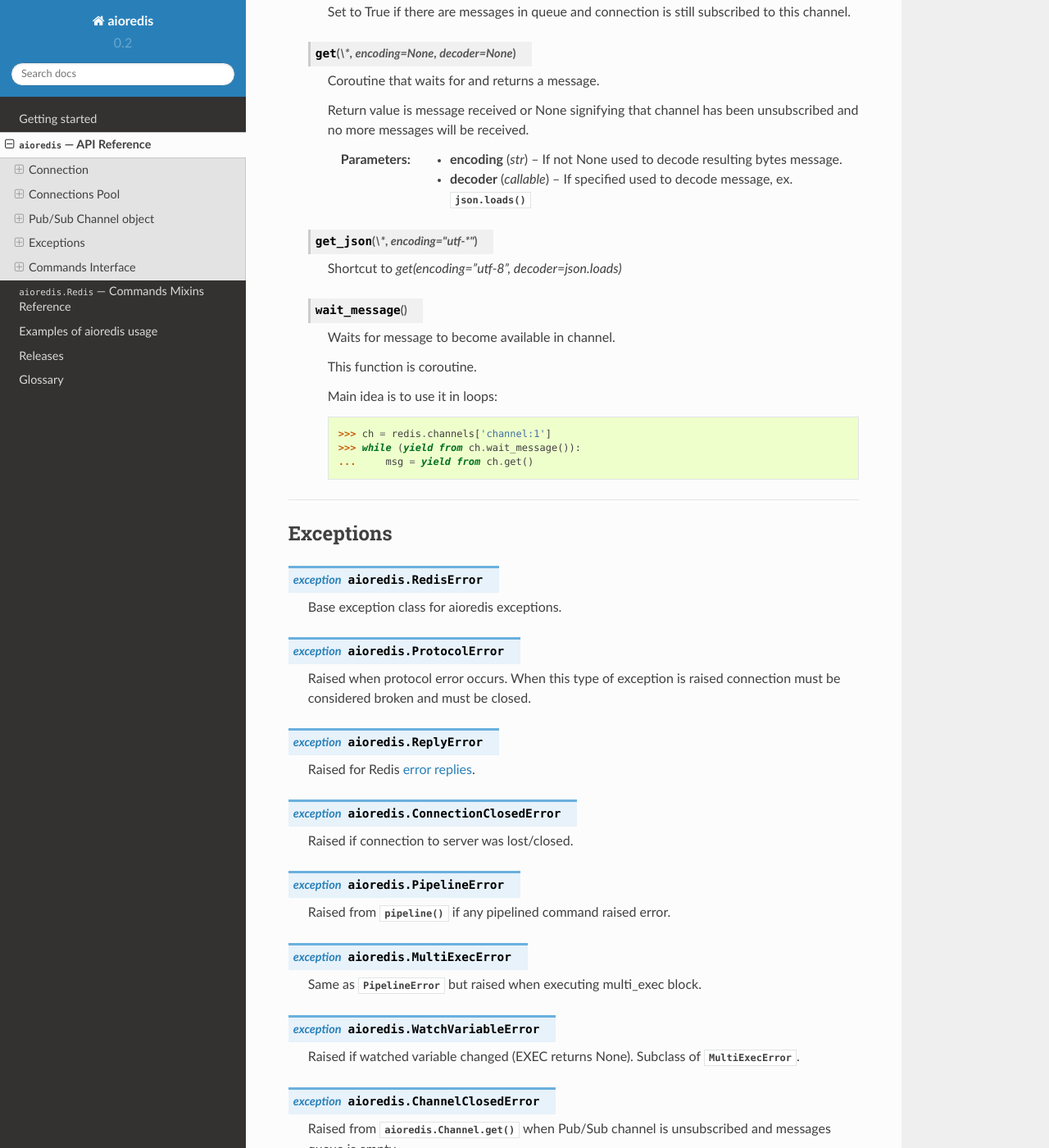
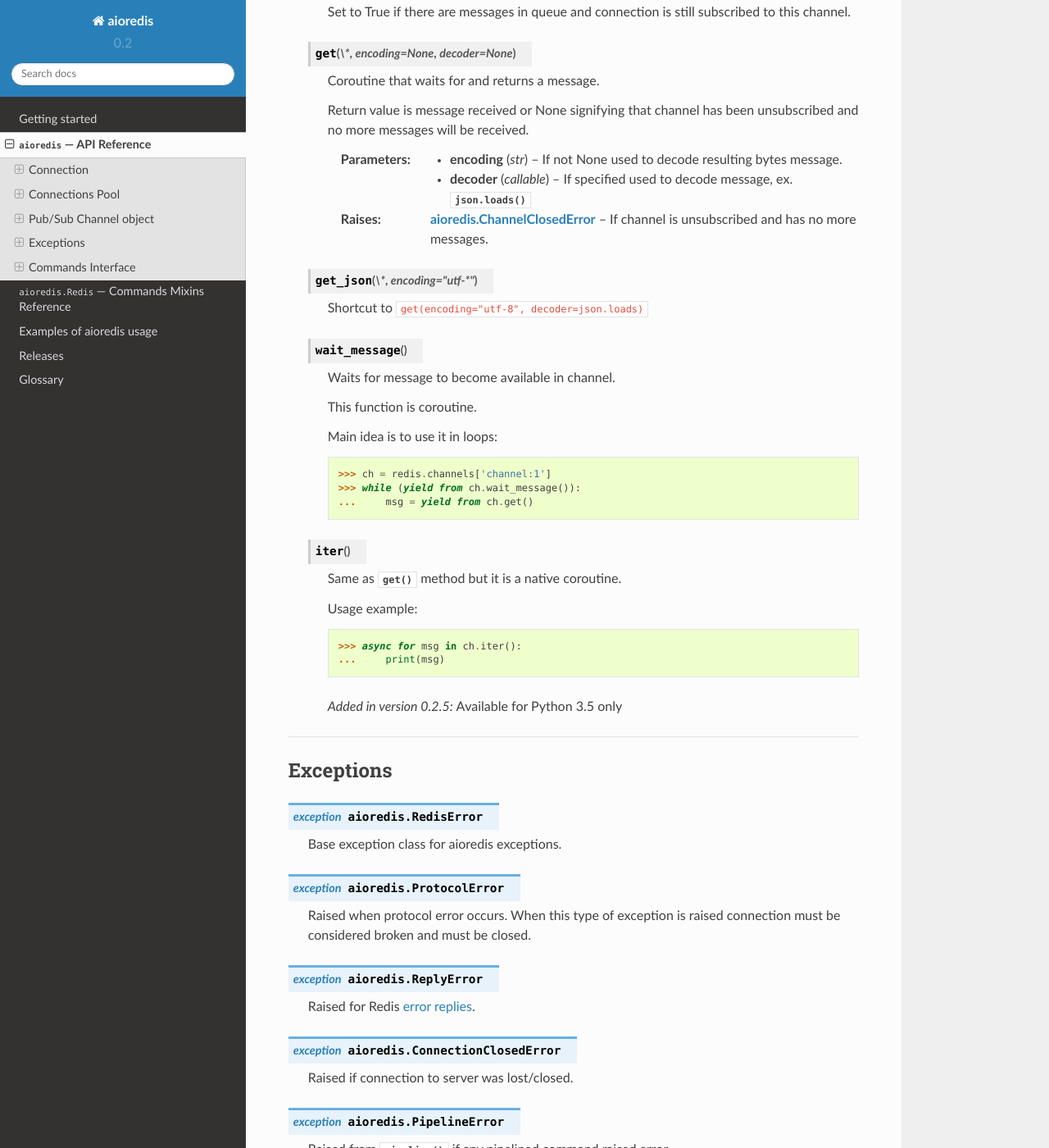
Before and after one commit to aio-libs-abandoned/aioredis-py, a Sphinx documentation site: the page built from docs/api_reference.rst, in a window 1280 px wide and 1400 px high, scrolled down 5480 px. Shown: the whole window at 82% size. Built offline with Sphinx 7.4.7 and the Read the Docs theme 2.0.0, drawn with Linux system fonts in a browser that asks for light colours.

Commit message:
several documentation fixes

```diff
--- a/docs/api_reference.rst
+++ b/docs/api_reference.rst
@@ -337,9 +337,11 @@
 
       :param callable decoder: If specified used to decode message, ex. :func:`json.loads()`
 
+      :raise aioredis.ChannelClosedError: If channel is unsubscribed and has no more messages.
+
    .. method:: get_json(\*, encoding="utf-*")
 
-      Shortcut to `get(encoding="utf-8", decoder=json.loads)`
+      Shortcut to ``get(encoding="utf-8", decoder=json.loads)``
 
    .. method:: wait_message()
 
@@ -352,6 +354,18 @@
       >>> ch = redis.channels['channel:1']
       >>> while (yield from ch.wait_message()):
       ...     msg = yield from ch.get()
+
+   .. method:: iter()
+
+      Same as :meth:`~.get` method but it is a native coroutine.
+
+      Usage example::
+
+         >>> async for msg in ch.iter():
+         ...     print(msg)
+
+      .. versionadded:: 0.2.5
+         Available for Python 3.5 only
 
 ----
 
--- a/docs/mixins.rst
+++ b/docs/mixins.rst
@@ -118,7 +118,8 @@
 
       :param bool return_exceptions: Raise or return exceptions.
 
-      :raise aioredis.MultiExecError: raised instead of :exc:`aioredis.PipelineError`
+      :raise aioredis.MultiExecError: Raised instead of :exc:`aioredis.PipelineError`
+      :raise aioredis.WatchVariableError: If watched variable is changed
 
 Scripting commands
 ------------------
```
Also changed, not shown: 1 other file.
